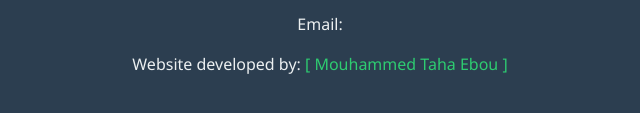
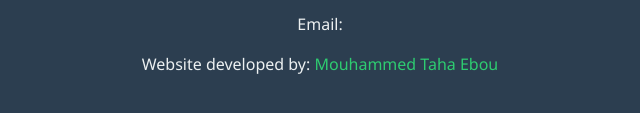
Before and after one commit to MedTahaEbbou/FCT, a plain HTML site: page index.html in a window 1280 px wide. Shown: the part 1812-1925 px from the top of the page, 320-960 px from the left. Drawn offline with Linux system fonts and the light colour scheme.

Commit message:
Update index.html

```diff
--- a/index.html
+++ b/index.html
@@ -377,7 +377,7 @@
             </p>
             <p>
                 <span data-translate="developed">Website developed by: </span>
-                <a href="https://wa.me/22244508860?text=مرحبا%20أريد%20برمجة%20موقع" class="developer">[ Mouhammed Taha Ebou ]</a>
+                <a href="https://wa.me/22244508860?text=مرحبا%20أريد%20برمجة%20موقع" class="developer"> Mouhammed Taha Ebou </a>
             </p>
         </div>
     </footer>
```
